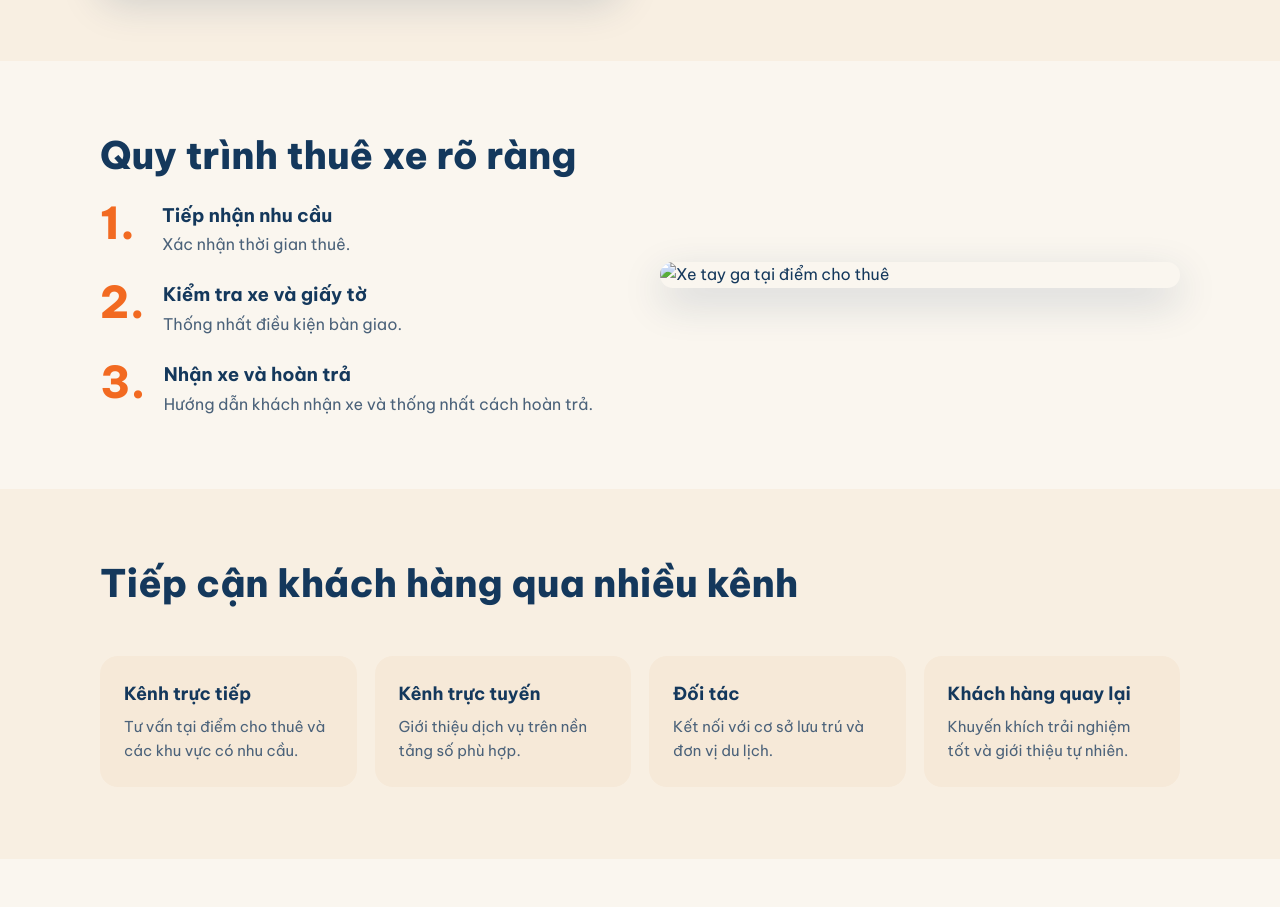
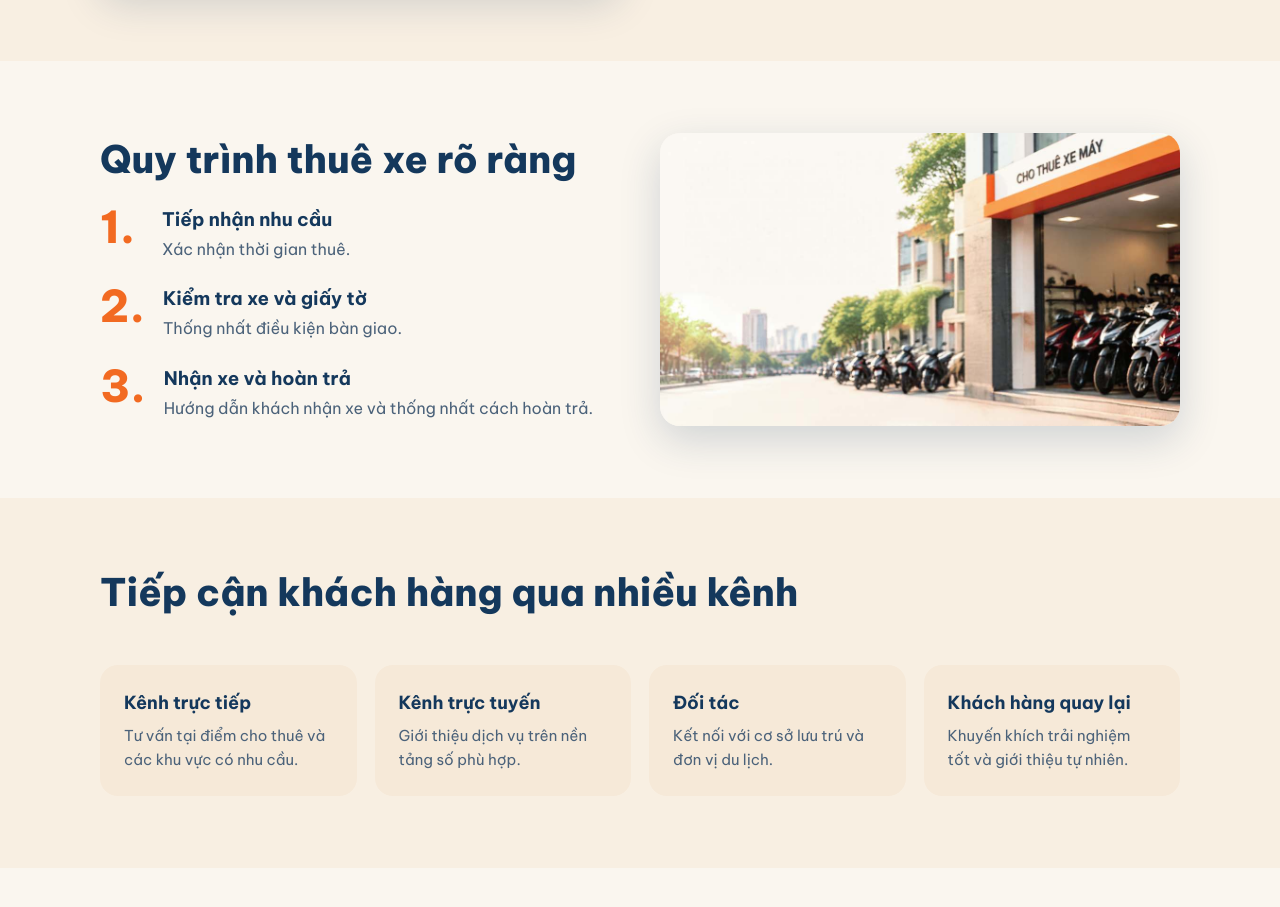
Before and after one commit to nghiemhv123/dotongoc, a plain HTML site: page index.html in a window 1280 px wide. Shown: the part 4020-4927 px from the top of the page. Drawn offline with Linux system fonts and the light colour scheme; files whose address does not match are found by name.

Commit message:
Update index.html

```diff
--- a/index.html
+++ b/index.html
@@ -86,7 +86,7 @@
 <div class="step"><div><h3>Kiểm tra xe và giấy tờ</h3><p>Thống nhất điều kiện bàn giao.</p></div></div>
 <div class="step"><div><h3>Nhận xe và hoàn trả</h3><p>Hướng dẫn khách nhận xe và thống nhất cách hoàn trả.</p></div></div>
 </div></div>
-<div class="pic"><img src="images/process.jpg" alt="Xe tay ga tại điểm cho thuê" loading="lazy"></div>
+<div class="pic"><img src="process.jpg" alt="Xe tay ga tại điểm cho thuê" loading="lazy"></div>
 </div></section>
 
 <section class="alt"><div class="wrap">
```
